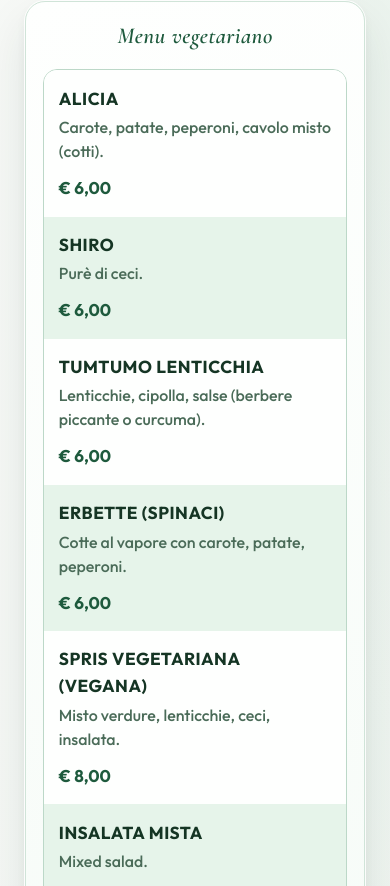
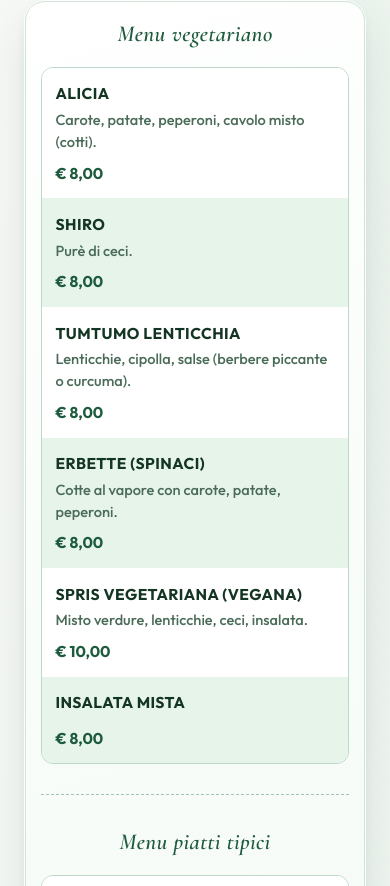
Before and after one commit to Dafi-web/isola, a React (Vite) app: page / in a window 390 px wide. Shown: the part 1938-2824 px from the top of the page. Built offline with nearby package versions, Linux system fonts and the light colour scheme.

Commit message:
content: update menu prices; friendlier gallery copy; responsive tweaks
Made-with: Cursor

```diff
--- a/index.html
+++ b/index.html
@@ -3,7 +3,10 @@
   <head>
     <meta charset="UTF-8" />
     <link rel="icon" type="image/svg+xml" href="/favicon.svg" />
-    <meta name="viewport" content="width=device-width, initial-scale=1.0" />
+    <meta
+      name="viewport"
+      content="width=device-width, initial-scale=1.0, viewport-fit=cover"
+    />
     <title>Isola Verde ሓምላይ ደሴት — Ethiopian &amp; Eritrean cuisine in Milan</title>
     <meta
       name="description"
--- a/src/App.css
+++ b/src/App.css
@@ -738,27 +738,32 @@ main {
 .menu-panel__name {
   display: block;
   font-weight: 700;
-  font-size: 1.02rem;
+  font-size: clamp(0.92rem, 2.8vw, 1.02rem);
   letter-spacing: 0.03em;
   text-transform: uppercase;
   color: var(--ink);
   margin-bottom: 0.2rem;
+  overflow-wrap: anywhere;
+  word-break: break-word;
+  hyphens: auto;
 }
 
 .menu-panel__desc {
   margin: 0;
-  font-size: 0.94rem;
+  font-size: clamp(0.86rem, 2.2vw, 0.94rem);
   line-height: 1.5;
   color: var(--muted);
   font-weight: 500;
+  overflow-wrap: anywhere;
 }
 
 .menu-panel__price {
   font-weight: 700;
-  font-size: 1rem;
+  font-size: clamp(0.92rem, 2.4vw, 1rem);
   color: var(--forest);
   white-space: nowrap;
   padding-top: 0.15rem;
+  align-self: start;
 }
 
 .menu-panel__price--muted {
@@ -807,15 +812,24 @@ main {
   color: var(--forest);
 }
 
-@media (max-width: 560px) {
+@media (max-width: 640px) {
   .menu-panel__row {
     grid-template-columns: 1fr;
-    padding: 0.9rem 0.85rem;
+    gap: 0.45rem 0;
+    padding: clamp(0.8rem, 3vw, 0.95rem) clamp(0.7rem, 3.5vw, 1rem);
   }
 
   .menu-panel__price {
     justify-self: start;
     padding-top: 0;
+  }
+
+  .menu-panel__list {
+    border-radius: 12px;
+  }
+
+  .menu-board__frame {
+    padding: clamp(0.85rem, 3vw, 1.35rem);
   }
 
   .hero__figure:hover {
@@ -917,8 +931,8 @@ main {
   margin: 0.75rem 0 0;
   padding: 0;
   display: grid;
-  grid-template-columns: repeat(auto-fill, minmax(min(100%, 9.5rem), 1fr));
-  gap: 0.65rem;
+  grid-template-columns: repeat(auto-fill, minmax(min(100%, 8.25rem), 1fr));
+  gap: clamp(0.5rem, 2vw, 0.65rem);
 }
 
 .menu-gallery__cell {
@@ -932,6 +946,8 @@ main {
   border: none;
   border-radius: 14px;
   cursor: zoom-in;
+  touch-action: manipulation;
+  -webkit-tap-highlight-color: transparent;
   overflow: hidden;
   background: color-mix(in oklab, var(--surface-mint) 55%, var(--surface));
   box-shadow:
@@ -970,7 +986,11 @@ main {
   display: flex;
   align-items: center;
   justify-content: center;
-  padding: clamp(0.75rem, 3vw, 1.5rem);
+  padding:
+    max(clamp(0.75rem, 3vw, 1.5rem), env(safe-area-inset-top, 0px))
+    max(clamp(0.75rem, 3vw, 1.5rem), env(safe-area-inset-right, 0px))
+    max(clamp(0.75rem, 3vw, 1.5rem), env(safe-area-inset-bottom, 0px))
+    max(clamp(0.75rem, 3vw, 1.5rem), env(safe-area-inset-left, 0px));
 }
 
 .menu-gallery__backdrop {
--- a/src/i18n/translations.ts
+++ b/src/i18n/translations.ts
@@ -44,15 +44,15 @@ export const translations: Record<Locale, Messages> = {
     menuPageTitle: 'Menu',
     menuPageLead:
       'Traditional dishes prepared every day. Prices as served in the restaurant.',
-    galleryTitle: 'Menu photos',
+    galleryTitle: 'Our dishes in photos',
     galleryLead:
-      'Printed menu pages from the restaurant — tap an image to view it larger.',
+      'Browse the dishes from our menu — tap any image to see it larger.',
     galleryImageAlt: 'Menu photo',
     galleryCloseAria: 'Close',
     galleryPrevAria: 'Previous photo',
     galleryNextAria: 'Next photo',
     menuPanelVegetarian: 'Vegetarian menu',
-    menuPanelMeat: 'Meat dishes',
+    menuPanelMeat: 'Typical dishes',
     menuPanelRicePasta: 'Rice & pasta',
     menuDessertsTitle: 'Desserts',
     menuPromoPrimary: 'With every listed menu: free water.',
@@ -105,15 +105,15 @@ export const translations: Record<Locale, Messages> = {
     menuPageTitle: 'Il menu',
     menuPageLead:
       'Piatti della tradizione, preparati ogni giorno. Prezzi come in sala.',
-    galleryTitle: 'Foto del menu',
+    galleryTitle: 'Le foto dei nostri piatti',
     galleryLead:
-      'Pagine del menu stampato — tocca un’immagine per ingrandirla.',
+      'Scopri i piatti del nostro menu — tocca un’immagine per ingrandirla.',
     galleryImageAlt: 'Foto menu',
     galleryCloseAria: 'Chiudi',
     galleryPrevAria: 'Foto precedente',
     galleryNextAria: 'Foto successiva',
     menuPanelVegetarian: 'Menu vegetariano',
-    menuPanelMeat: 'Secondi di carne',
+    menuPanelMeat: 'Menu piatti tipici',
     menuPanelRicePasta: 'Riso & pasta',
     menuDessertsTitle: 'Dolci',
     menuPromoPrimary: 'Con tutti i menu elencati: acqua gratis.',
--- a/src/menuContent.ts
+++ b/src/menuContent.ts
@@ -1,7 +1,7 @@
-/** Full menu from Isola Verde print menus (Italian). */
+/** Full menu from Isola Verde menus (Italian). */
 export type MenuDish = {
   name: string
-  /** Omit or leave empty when the printed menu has no ingredient line. */
+  /** Omit or leave empty when the menu has no ingredient line. */
   description?: string
   price?: string
 }
@@ -21,86 +21,85 @@ export const menuPanels: MenuPanel[] = [
         name: 'Alicia',
         description:
           'Carote, patate, peperoni, cavolo misto (cotti).',
-        price: '€ 6,00',
+        price: '€ 8,00',
       },
       {
         name: 'Shiro',
         description: 'Purè di ceci.',
-        price: '€ 6,00',
+        price: '€ 8,00',
       },
       {
         name: 'Tumtumo lenticchia',
         description:
           'Lenticchie, cipolla, salse (berbere piccante o curcuma).',
-        price: '€ 6,00',
+        price: '€ 8,00',
       },
       {
         name: 'Erbette (spinaci)',
         description:
           'Cotte al vapore con carote, patate, peperoni.',
-        price: '€ 6,00',
+        price: '€ 8,00',
       },
       {
         name: 'Spris vegetariana (vegana)',
         description:
           'Misto verdure, lenticchie, ceci, insalata.',
-        price: '€ 8,00',
+        price: '€ 10,00',
       },
       {
         name: 'Insalata mista',
-        description: 'Mixed salad.',
-        price: '€ 6,00',
+        price: '€ 8,00',
       },
     ],
   },
   {
     id: 'meat',
-    title: 'Secondi di carne',
+    title: 'Menu piatti tipici',
     dishes: [
       {
         name: 'Zighini di manzo',
         description: 'Carne di manzo, salsa berbere piccante.',
-        price: '€ 10,00',
+        price: '€ 12,00',
       },
       {
         name: 'Spris kilwa',
         description:
           'Rosso piccante o bianco non piccante. Carne di manzo, cipolla, pomodoro fresco.',
-        price: '€ 10,00',
+        price: '€ 12,00',
       },
       {
         name: 'Kitfo',
         description:
           'Carne di manzo trita, mitmita piccante, burro eritreo.',
-        price: '€ 12,00',
+        price: '€ 14,00',
       },
       {
         name: 'Zil-zil tibs',
         description:
           'Carne di manzo tagliata a strisce, grigliata con spezie.',
-        price: '€ 12,00',
+        price: '€ 14,00',
       },
       {
         name: 'Gored-gored',
         description:
           'Carne di manzo piccante (berbere, mitmita) e burro eritreo.',
-        price: '€ 12,00',
+        price: '€ 14,00',
       },
       {
         name: 'Zighini di agnello',
         description: 'Carne di agnello, salsa berbere piccante.',
-        price: '€ 10,00',
+        price: '€ 12,00',
       },
       {
         name: 'Zighini di pollo',
         description: 'Pollo, cipolla, piccante, uova.',
-        price: '€ 10,00',
+        price: '€ 12,00',
       },
       {
         name: 'Misto carne — vegetariano',
         description:
           'Misto vegetariano con carne (piccante o non piccante).',
-        price: '€ 12,00',
+        price: '€ 14,00',
       },
     ],
   },
@@ -110,19 +109,19 @@ export const menuPanels: MenuPanel[] = [
     dishes: [
       {
         name: 'Riso con carne',
+        price: '€ 10,00',
+      },
+      {
+        name: 'Riso con misto vegetariano',
         price: '€ 8,00',
       },
       {
-        name: 'Riso con misto vegetariano',
-        price: '€ 6,00',
-      },
-      {
-        name: 'Spaghetti al pomodoro',
-        price: '€ 6,00',
+        name: 'Spaghetti con pomodoro',
+        price: '€ 8,00',
       },
       {
         name: 'Spaghetti con carne',
-        price: '€ 8,00',
+        price: '€ 10,00',
       },
     ],
   },
@@ -130,7 +129,7 @@ export const menuPanels: MenuPanel[] = [
 
 export const menuDesserts: MenuDish[] = [
   { name: 'Torte fatte in casa' },
-  { name: 'Torta della nonna' },
+  { name: 'Torta di nonna' },
   { name: 'Mix di biscotti' },
 ]
 
```
